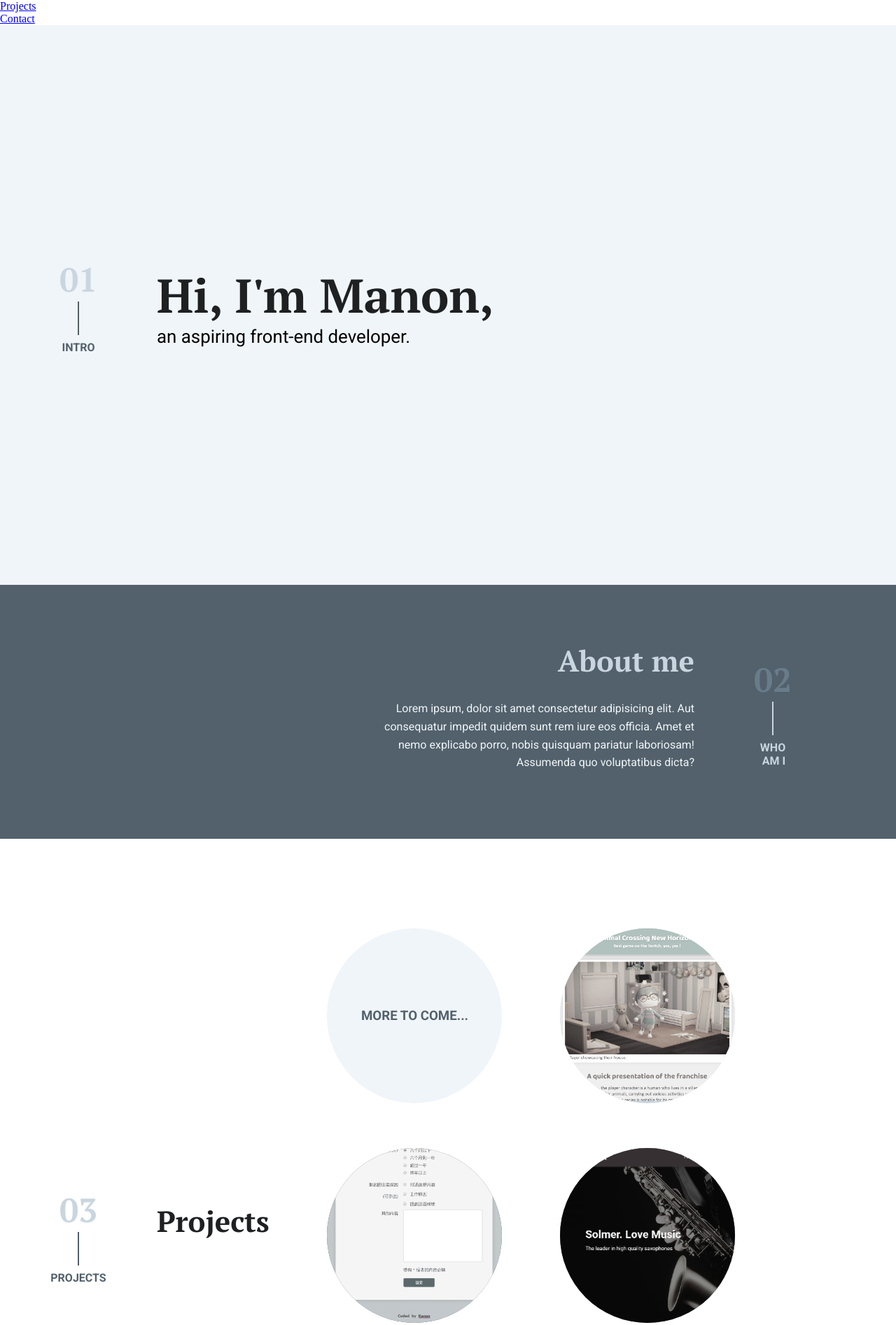
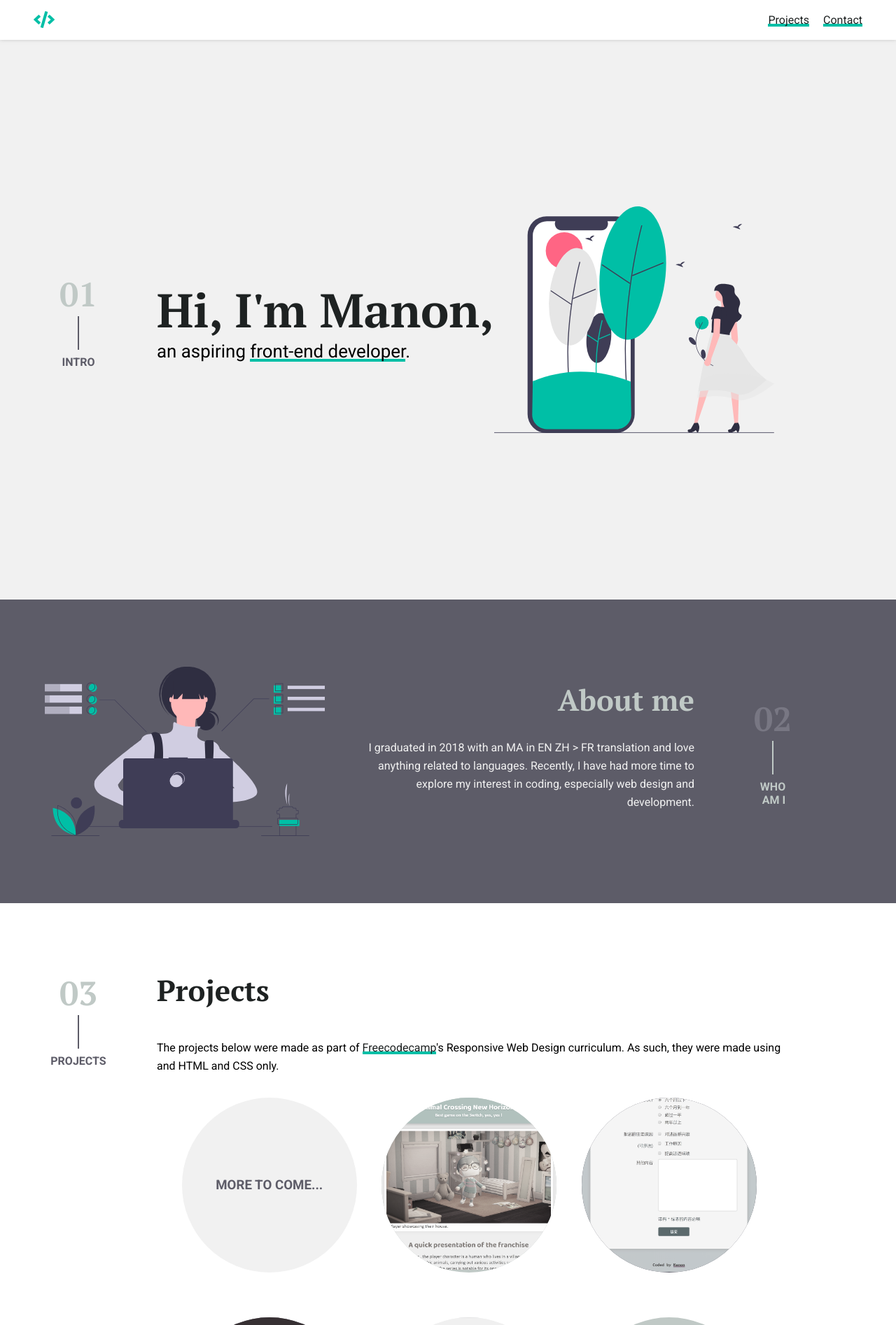
Before and after one commit to nuooooooooooo/fcc-portfolio, a plain HTML site: page index.html in a window 1280 px wide. Shown: the top 1894 px of the page at 70% size. Drawn offline with Linux system fonts and the light colour scheme.

Commit message:
Updated page layout

```diff
--- a/index.html
+++ b/index.html
@@ -9,13 +9,18 @@
       href="https://fonts.googleapis.com/css2?family=PT+Serif:ital,wght@0,400;0,700;1,400;1,700&family=Roboto:ital,wght@0,100;0,300;0,400;0,500;0,700;0,900;1,100;1,300;1,400;1,500;1,700;1,900&display=swap"
       rel="stylesheet"
     />
+    <link
+      rel="stylesheet"
+      href="//use.fontawesome.com/releases/v5.0.7/css/all.css"
+    />
   </head>
   <body>
     <header class="nav">
       <nav id="navbar">
+        <a href="#"><i class="fas fa-code"></i></a>
         <ul>
-          <li><a href="#projects">Projects</a></li>
-          <li><a href="#contact">Contact</a></li>
+          <li class="hl-green"><a href="#projects">Projects</a></li>
+          <li class="hl-green"><a href="#contact">Contact</a></li>
         </ul>
       </nav>
     </header>
@@ -28,21 +33,30 @@
         </div>
         <div class="hero-content">
           <h1 class="section-page-title">Hi, I'm Manon,</h1>
-          <div class="section-subtitle">an aspiring front-end developer.</div>
+          <div class="section-subtitle">
+            an aspiring
+            <span class="hl-green">front-end developer</span>.
           </div>
+        </div>
+        <img
+          class="hero-img"
+          src="images/undraw_nature_on_screen_xkli.svg"
+          alt=""
+        />
       </div>
     </section>
     <section class="about-me">
       <div class="flex-container flex--right">
+        <img class="about-img" src="images/undraw_dev_focus_b9xo.svg" alt="" />
         <div class="section-content-light">
           <h2 class="section-title-light">
             About me
           </h2>
           <p>
-            Lorem ipsum, dolor sit amet consectetur adipisicing elit. Aut
-            consequatur impedit quidem sunt rem iure eos officia. Amet et nemo
-            explicabo porro, nobis quisquam pariatur laboriosam! Assumenda quo
-            voluptatibus dicta?
+            I graduated in 2018 with an MA in EN ZH > FR translation and love
+            anything related to languages. Recently, I have had more time to
+            explore my interest in coding, especially web design and
+            development.
           </p>
         </div>
         <div class="side-info side-info--right">
@@ -54,14 +68,27 @@
     </section>
     <section id="projects">
       <div class="flex-container">
-        <div class="side-info">
+        <div class="side-info side-info--up">
           <div class="section-number">03</div>
           <div class="section-line"></div>
           <div class="section-name">Projects</div>
         </div>
+        <div class="row-wrapper">
           <h2 class="section-title">Projects</h2>
           <div class="section-content">
+            <p class="section-content--half">
+              The projects below were made as part of
+              <a
+                href="http://freecodecamp.org"
+                target="_blank"
+                rel="noopener noreferrer"
+                class="hl-green"
+                >Freecodecamp</a
+              >'s Responsive Web Design curriculum. As such, they were made
+              using and HTML and CSS only.
+            </p>
             <div class="row">
+              <div>
                 <a class="tile-text__link" href="#" rel="noopener noreferrer">
                   <div class="project-tile project-4">
                     <h3 class="tile-text__title">
@@ -73,6 +100,7 @@
                     </div>
                   </div>
                 </a>
+              </div>
               <a
                 class="tile-text__link"
                 href="https://web-nuo.github.io/fcc-tribute-page/"
@@ -80,7 +108,7 @@
                 rel="noopener noreferrer"
                 ><div class="project-tile project-1">
                   <h3 class="tile-text__title">Tribute Page</h3>
-                <img src="images/ac tribute page.png" alt="" />
+                  <img src="images/ac-tribute-page.png" alt="" />
                   <div class="text-wrapper">
                     <div class="tile-text"></div>
                   </div></div
@@ -94,7 +122,7 @@
               >
                 <div class="project-tile project-2">
                   <h3 class="tile-text__title">Survey form</h3>
-                <img src="images/survey form.png"" alt="" />
+                  <img src="images/survey-form.png" alt="" />
                 </div>
               </a>
 
@@ -106,7 +134,7 @@
               >
                 <div class="project-tile project-3">
                   <h3 class="tile-text__title">Product landing page</h3>
-                <img src="images/product landing page.png" alt="" />
+                  <img src="images/product-landing-page.png" alt="" />
                 </div>
               </a>
 
@@ -118,7 +146,7 @@
               >
                 <div class="project-tile project-4">
                   <h3 class="tile-text__title">Documentation page</h3>
-                <img src="images/documentation page.png" alt="" />
+                  <img src="images/documentation-page.png" alt="" />
                 </div>
               </a>
 
@@ -130,14 +158,16 @@
             </div>
           </div>
         </div>
+      </div>
     </section>
-    <footer id="contact">
+    <footer class="footer" id="contact">
       Coded by
       <a
         href="http://github.com/web-Nuo"
         target="_blank"
         rel="noopener noreferrer"
         id="profile-link"
+        class="hl-green"
         >Manon</a
       >
     </footer>
--- a/styles.css
+++ b/styles.css
@@ -12,14 +12,26 @@ html {
 }
 
 :root {
-  --light-gray: rgb(240, 245, 249);
-  --medium-gray: rgba(201, 214, 223, 1);
-  --medium-dark-gray: rgb(104, 124, 138);
-  --dark-gray: rgb(82, 97, 107);
-  --black: rgb(30, 32, 34);
+  --light-gray: rgb(241, 241, 241);
+  --medium-gray: rgb(192, 201, 198);
+  --medium-dark-gray: rgb(120, 119, 131);
+  --dark-gray: rgb(93, 92, 104);
+  --black: rgb(30, 34, 34);
+  --green: rgb(0, 191, 166);
 }
 
 /* ===Typography=== */
+
+a {
+  font-family: "Roboto", sans-serif;
+  text-decoration: none;
+  color: var(--black);
+}
+
+i {
+  font-size: 1.5rem;
+  color: var(--green);
+}
 
 .section-number {
   font-family: "PT Serif", sans-serif;
@@ -92,16 +104,37 @@ html {
   text-transform: uppercase;
 }
 
+.footer {
+  font-family: "Roboto", sans-serif;
+  font-weight: 800;
+  color: var(--black);
+}
+
 /* ===Nav=== */
 .nav {
   position: sticky;
   top: 0;
+  background-color: #fff;
+  z-index: 400;
+  padding: 1em;
+  box-shadow: 0 0 5px 0px rgba(158, 158, 158, 0.5);
 }
 
-.hero {
-  height: 100vh;
-  background-color: var(--light-gray);
+#navbar {
+  display: flex;
+  justify-content: space-between;
+  align-items: center;
+  padding: 0 2em;
 }
+
+li {
+  display: inline-block;
+}
+
+li + li {
+  margin-left: 1em;
+}
+
 /* ===Flex containers=== */
 
 .row {
@@ -153,17 +186,51 @@ html {
   margin-bottom: 0.5em;
 }
 
+/* === Links === */
+
+.hl-green {
+  background: linear-gradient(to bottom, #00bfa6 0%, #00bfa6 100%);
+  background-repeat: repeat-x;
+  background-size: 4px 4px;
+  background-position: 0 100%;
+  transition: 0.2s ease-in-out;
+}
+
+.hl-green:hover {
+  background-size: 4px 50px;
+}
+
 /* ===Layout=== */
 
-.section-content-light {
-  width: 40%;
+.hero {
+  height: 100vh;
+  background-color: var(--light-gray);
+}
+
+.hero-img {
+  margin-right: 2em;
+
+  max-width: 400px;
+}
+
+.about-img {
+  max-width: 400px;
+  margin-right: 2em;
 }
 
 .side-info--right {
   padding-left: 6em;
 }
 
-/* === Projects === */
+.side-info--up {
+  align-self: flex-start;
+}
+
+.section-content--half {
+  width: min(90%, 950px);
+}
+
+/* === Projects showcase === */
 .project-tile {
   width: 250px;
   height: 250px;
@@ -189,12 +256,12 @@ html {
 
 .project-2 {
   background-color: var(--dark-gray);
-  color: var(--medium-gray);
+  color: var(--light-gray);
 }
 
 .project-3 {
   background-color: var(--medium-dark-gray);
-  color: var(--light-gray);
+  color: #fff;
 }
 
 .project-4 {
@@ -214,12 +281,40 @@ html {
 }
 
 /* ===footer === */
-footer {
-  height: 800px;
+.footer {
+  padding: 6em 0;
+  background-color: var(--light-gray);
+  text-align: center;
 }
 
 @media screen and (max-width: 600px) {
   .side-info {
     display: none;
   }
+
+  .flex-container {
+    width: 85%;
+
+    text-align: center;
+  }
+
+  .row {
+    flex-direction: column;
+    align-items: center;
+    width: 100%;
+  }
+
+  .section-content--half {
+    width: 100%;
+  }
 }
+
+@media screen and (max-width: 900px) {
+  .row {
+    justify-content: space-between;
+  }
+  .hero-img,
+  .about-img {
+    display: none;
+  }
+}
```
Also changed, not shown: images/ac-tribute-page.png (added), images/documentation-page.png (added), images/product-landing-page.png (added), images/survey-form.png (added), images/undraw_dev_focus_b9xo.svg (added), images/undraw_nature_on_screen_xkli.svg (added). Lines whose indentation alone changed are shown as unchanged.
